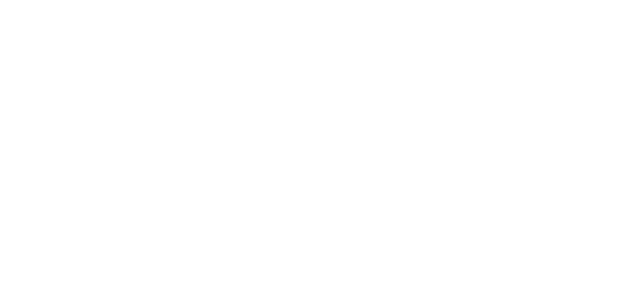
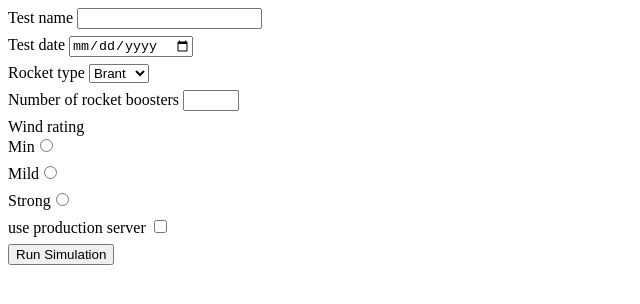
Before and after one commit to chetna23/codergirl21, a plain HTML site: page class15/index.html in a window 1280 px wide. Shown: the whole page, without its empty margins (0-640 px from the left). Drawn offline with Linux system fonts and the light colour scheme.

Commit message:
exercises

```diff
--- a/class15/index.html
+++ b/class15/index.html
@@ -9,16 +9,30 @@
     <script src = "script.js"></script>
   </head>
   <body>
-
+    <form action="https://handlers.education.launchcode.org/request-parrot" method="POST">
+      <label>Test name <input type="text" name="testName"/></label>
+      <label>Test date <input type="date" name="testDate"/></label>
+      <label>Rocket type <select name="rocketType">
+        <option value="Brant">Brant</option>
+        <option value="Lynx">Lynx</option>
+        <option value="Orion">Orion</option>
+        <option value="Terrier">Terrier</option>
+      </select></label>
+      <label>Number of rocket boosters <input type="number" name="boosterCount" min="0" max="10"/></label>
+      <div>Wind rating
+        <label>Min<input type="radio" name="windRating" value="0"/></label>
+        <label>Mild<input type="radio" name="windRating" value="10"/></label>
+        <label>Strong<input type="radio" name="windRating" value="20"/></label>
+      </div>
+      <label>use production server <input type="checkbox" name="productionServers"/></label>
+      <button>Run Simulation</button>
+    </form>
   </body>
 
 </html>
 
 <!-- /* Create a <form> with these attributes.
-    Set method to "POST"
-    Set action to "https://handlers.education.launchcode.org/request-parrot"
-    Add a <label> and <input> for Test Name to the <form>.
-    <label>Test Name <input type="text" name="testName"/></label>.
+
     Display Name	Input Type	Input Name	Possible Values
     Test Name	text	testName	No limitations
     Can you submit the form now? What is missing?
--- a/class15/script.js
+++ b/class15/script.js
@@ -1,15 +1,15 @@
 window.addEventListener("load", function() {
     let form = document.querySelector("form");
-   //  form.addEventListener("submit", function(event) {
-   //     let testNameInput = document.querySelector("input[name=testName]");
-   //     let testDate = document.querySelector("input[name=testDate]");
-   //     let windRating = document.querySelector("radio[name='windRating']");
-   //     console.log(windRating);
-   //     alert()
-   //     if (testNameInput.value === "" || testDate.value === "" || windRating.value === "") {
-   //        alert("All fields are required!");
-   //        // stop the form submission
-   //        event.preventDefault();
-   //     }
-   //  });
+    form.addEventListener("submit", function(event) {
+       let testNameInput = document.querySelector("input[name=testName]");
+      //  let testNameInput = document.getElementById("");
+       let testDate = document.querySelector("input[name=testDate]");
+       let windRating = document.querySelector("radio[name='windRating']");
+       console.log(windRating);
+       if (testNameInput.value === "" || testDate.value === "" || windRating.value === "") {
+          alert("All fields are required!");
+          // stop the form submission
+          event.preventDefault();
+       }
+    });
  });
--- a/class15/studio/scripts.js
+++ b/class15/studio/scripts.js
@@ -10,6 +10,7 @@ window.addEventListener("load", function() {
     let bg = document.getElementById('shuttleBackground');
 
     let right = this.document.getElementById('right');
+    let movement;
     right.addEventListener("click", function () {
         movement = parseInt(imgObj.style.left) + 10 + 'px';
         imgObj.style.left = movement;
```
Also changed, not shown: class15/index10_checkbox.html (+3 -3 lines).
